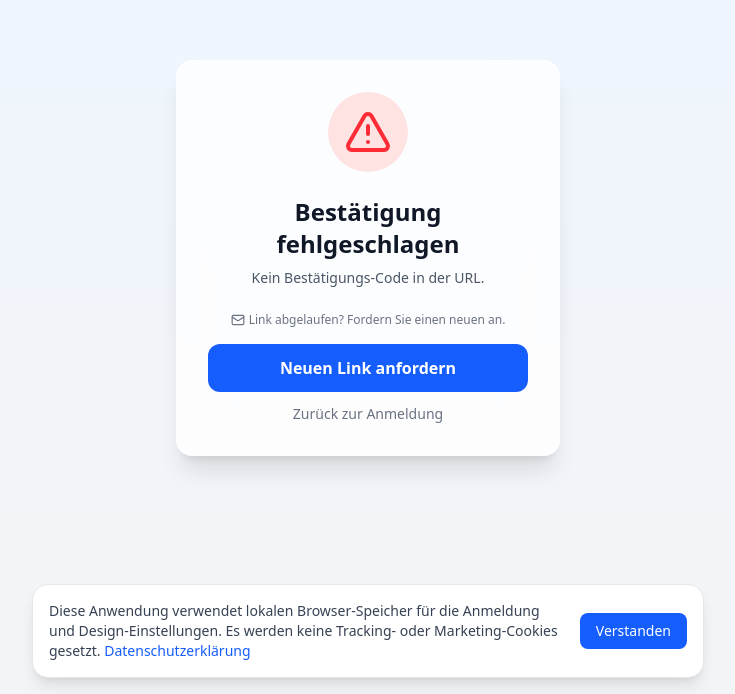
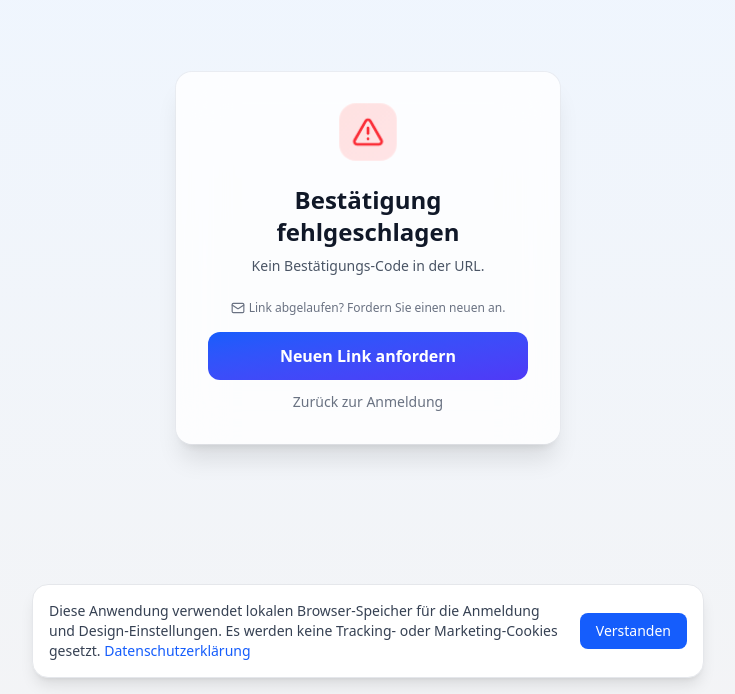
Before and after one commit to Artaeon/1300io, a React (Vite) app in the folder client/: page /verify-email in a window 1280 px wide. Shown: the part 106-800 px from the top of the page, without its empty margins (272-1007 px from the left). Built offline with nearby package versions, Linux system fonts and the light colour scheme; no server answers.

Commit message:
style(verify-email): apply hover-lift, btn-apple, breathe, pop-in, link-underline

```diff
--- a/client/src/components/VerifyEmail.jsx
+++ b/client/src/components/VerifyEmail.jsx
@@ -54,12 +54,12 @@ export default function VerifyEmail() {
     return (
         <div className="min-h-screen flex flex-col bg-gradient-to-b from-blue-50 to-gray-100 dark:from-gray-950 dark:to-gray-900">
             <div className="flex-1 flex items-center justify-center p-4">
-                <div className="bg-white/80 dark:bg-gray-900/80 backdrop-blur-xl p-8 rounded-2xl shadow-xl max-w-sm w-full text-center">
+                <div className="hover-lift bg-white/80 dark:bg-gray-900/80 backdrop-blur-xl p-8 rounded-2xl shadow-xl hover:shadow-2xl max-w-sm w-full text-center animate-fade-in-up ring-1 ring-gray-200/60 dark:ring-gray-800/60">
                     {state === 'pending' && (
                         <>
                             <div className="flex justify-center mb-6">
-                                <div className="bg-blue-100 dark:bg-blue-900/40 p-4 rounded-full">
-                                    <Loader2 size={40} className="text-blue-600 dark:text-blue-400 animate-spin" />
+                                <div className="bg-gradient-to-br from-blue-100 to-indigo-100 dark:from-blue-900/40 dark:to-indigo-900/40 p-3 rounded-2xl animate-breathe">
+                                    <Loader2 size={32} className="text-blue-600 dark:text-blue-400 animate-spin" />
                                 </div>
                             </div>
                             <h1 className="text-xl font-bold text-gray-900 dark:text-gray-100 mb-2">
@@ -72,10 +72,10 @@ export default function VerifyEmail() {
                     )}
 
                     {state === 'success' && (
-                        <>
+                        <div className="animate-pop-in">
                             <div className="flex justify-center mb-6">
-                                <div className="bg-green-100 dark:bg-green-900/40 p-4 rounded-full">
-                                    <CheckCircle size={48} className="text-green-500 dark:text-green-400" />
+                                <div className="bg-gradient-to-br from-green-400 to-emerald-600 p-4 rounded-2xl shadow-lg animate-breathe">
+                                    <CheckCircle size={40} className="text-white" />
                                 </div>
                             </div>
                             <h1 className="text-2xl font-bold text-gray-900 dark:text-gray-100 mb-2">
@@ -88,18 +88,18 @@ export default function VerifyEmail() {
                             </p>
                             <Link
                                 to="/login"
-                                className="block w-full bg-blue-600 dark:bg-blue-500 text-white font-bold py-3 rounded-xl hover:bg-blue-700 dark:hover:bg-blue-600 active:scale-[0.98] transition-all focus:outline-none focus-visible:ring-2 focus-visible:ring-blue-500 focus-visible:ring-offset-2 dark:focus-visible:ring-offset-gray-900"
+                                className="btn-apple block w-full bg-gradient-to-br from-blue-600 to-indigo-600 dark:from-blue-500 dark:to-indigo-600 text-white font-semibold py-3 rounded-xl focus:outline-none focus-visible:ring-2 focus-visible:ring-blue-500 focus-visible:ring-offset-2 dark:focus-visible:ring-offset-gray-900"
                             >
                                 Zur Anmeldung
                             </Link>
-                        </>
+                        </div>
                     )}
 
                     {state === 'failure' && (
-                        <>
+                        <div className="animate-fade-in-up">
                             <div className="flex justify-center mb-6">
-                                <div className="bg-red-100 dark:bg-red-900/40 p-4 rounded-full">
-                                    <AlertTriangle size={48} className="text-red-500 dark:text-red-400" />
+                                <div className="bg-gradient-to-br from-red-100 to-rose-100 dark:from-red-900/40 dark:to-rose-900/40 p-3 rounded-2xl animate-breathe">
+                                    <AlertTriangle size={32} className="text-red-500 dark:text-red-400" />
                                 </div>
                             </div>
                             <h1 className="text-2xl font-bold text-gray-900 dark:text-gray-100 mb-2">
@@ -114,17 +114,17 @@ export default function VerifyEmail() {
                             </p>
                             <Link
                                 to="/request-verification"
-                                className="block w-full bg-blue-600 dark:bg-blue-500 text-white font-bold py-3 rounded-xl hover:bg-blue-700 dark:hover:bg-blue-600 active:scale-[0.98] transition-all focus:outline-none focus-visible:ring-2 focus-visible:ring-blue-500"
+                                className="btn-apple block w-full bg-gradient-to-br from-blue-600 to-indigo-600 dark:from-blue-500 dark:to-indigo-600 text-white font-semibold py-3 rounded-xl focus:outline-none focus-visible:ring-2 focus-visible:ring-blue-500"
                             >
                                 Neuen Link anfordern
                             </Link>
                             <Link
                                 to="/login"
-                                className="block mt-3 text-sm text-gray-500 dark:text-gray-400 hover:text-gray-700 dark:hover:text-gray-200"
+                                className="link-underline block mt-3 text-sm text-gray-500 dark:text-gray-400 hover:text-gray-700 dark:hover:text-gray-200"
                             >
                                 Zurück zur Anmeldung
                             </Link>
-                        </>
+                        </div>
                     )}
                 </div>
             </div>
```
